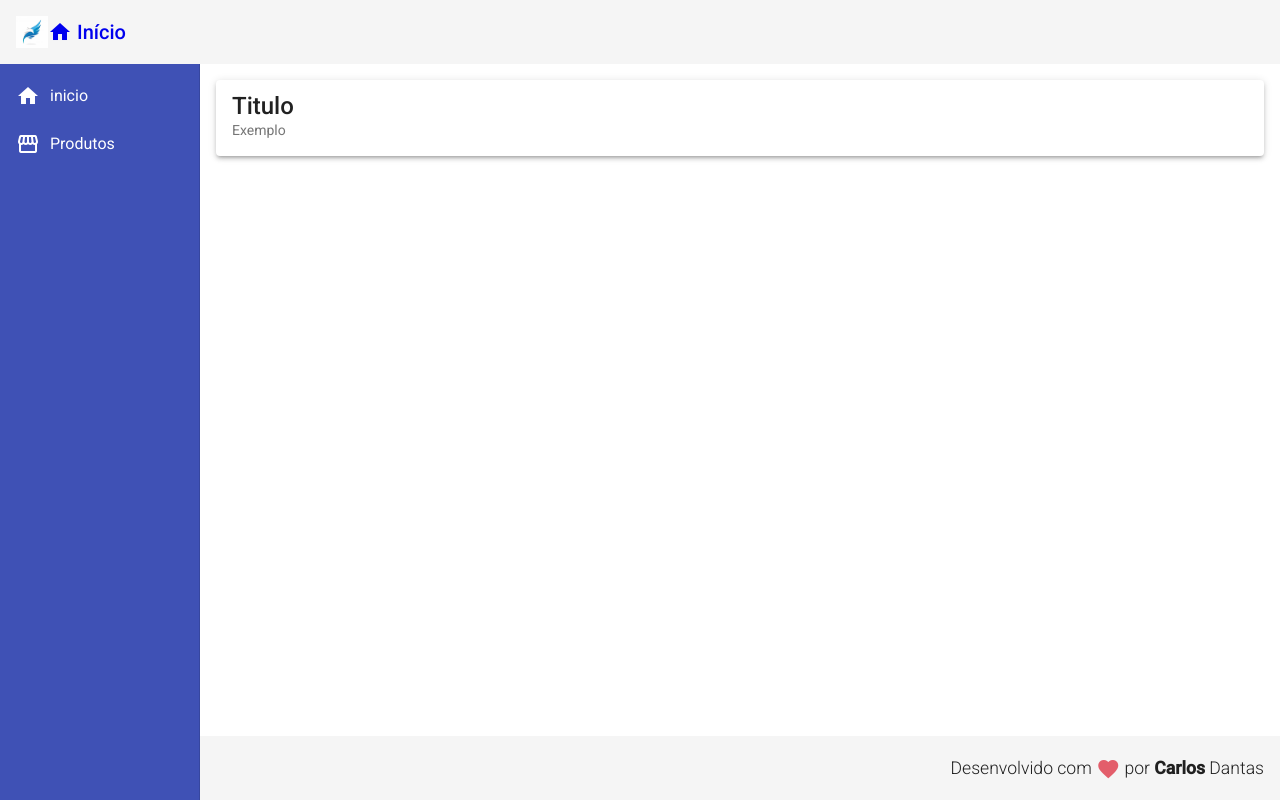
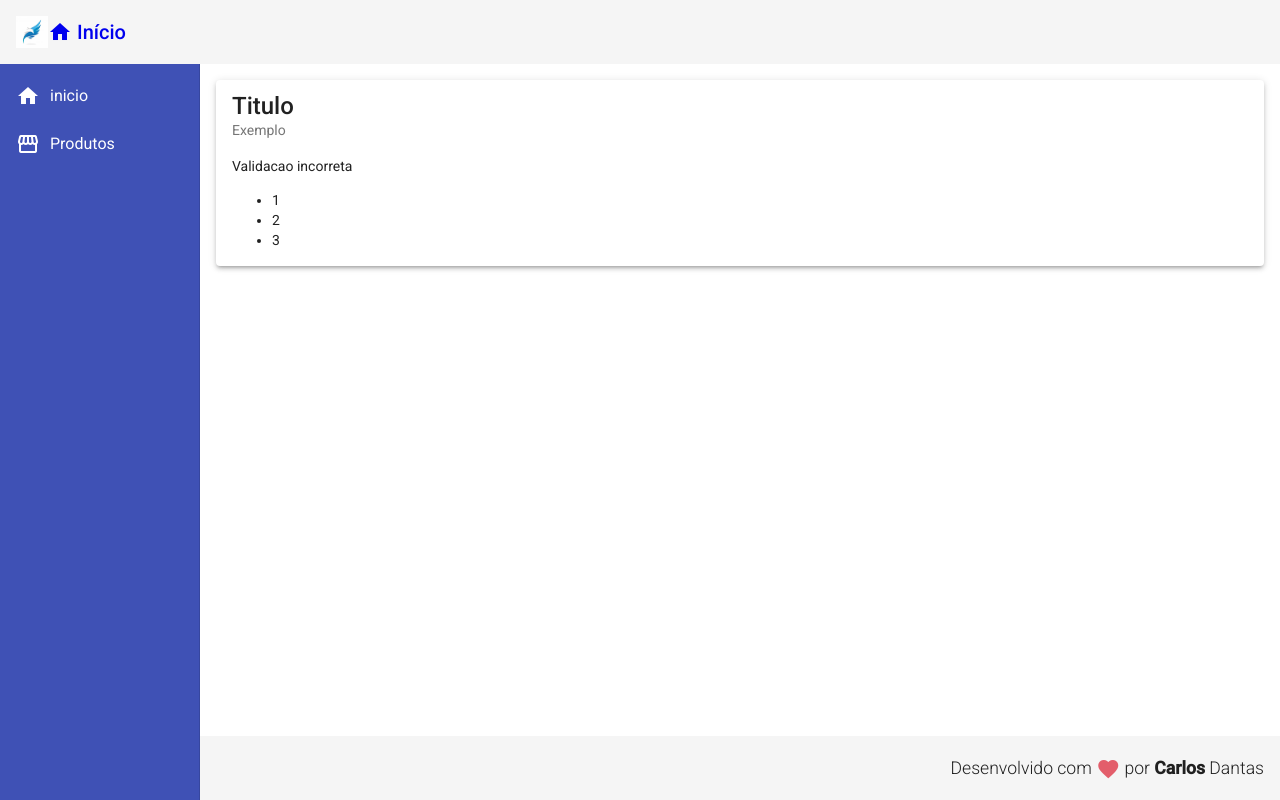
Before and after one commit to Carlosdantas485/Learning_Consume_API_With_Angular, an Angular app: page / in a window 1280 px wide. Built offline with nearby package versions, Linux system fonts and the light colour scheme.

Commit message:
Structural directives

```diff
--- a/src/app/app.module.ts
+++ b/src/app/app.module.ts
@@ -17,6 +17,7 @@ import { MatListModule } from'@angular/material/list';
 import { HomeComponent } from './views/home/home.component';
 import { ProductCrudComponent } from './views/product-crud/product-crud.component';
 import { RedDirective } from './directives/red.directive';
+import { ForDirective } from './directives/for.directive';
 
 
 @NgModule({
@@ -27,7 +28,8 @@ import { RedDirective } from './directives/red.directive';
     NavComponent,
     HomeComponent,
     ProductCrudComponent,
-    RedDirective
+    RedDirective,
+    ForDirective
   ],
   imports: [
     BrowserModule,
--- a/src/app/components/template/footer/footer.component.html
+++ b/src/app/components/template/footer/footer.component.html
@@ -1,6 +1,7 @@
 <mat-toolbar class="footer">
     <span>
         Desenvolvido com
+        <!--  appRed is a attribute directive-->
         <i class="material-icons  v-middle" appRed>
             favorite
         </i>
@@ -12,4 +13,5 @@
             </span>
         </strong>
     </span>
+
 </mat-toolbar>
--- /dev/null
+++ b/src/app/directives/for.directive.ts
@@ -0,0 +1,23 @@
+import { Directive, Input, OnInit, TemplateRef, ViewContainerRef } from '@angular/core';
+
+@Directive({
+  selector: '[myFor]'
+})
+export class ForDirective implements OnInit{
+  @Input("myForEm") numbers: number[] = [];
+
+  constructor(
+    private container: ViewContainerRef,
+    private template: TemplateRef<any>
+
+    ) { }
+
+  ngOnInit(): void {
+
+    for(let number of this.numbers){
+      this.container.createEmbeddedView(this.template , { $implicit : number})
+    }
+    console.log(this.numbers)
+
+  }
+}
--- a/src/app/views/home/home.component.html
+++ b/src/app/views/home/home.component.html
@@ -5,4 +5,19 @@
     <mat-card-subtitle class="subtitle">
         Exemplo
     </mat-card-subtitle>
+
+    <div class="directivTest">
+        <h1 *ngIf="canShow ; else notFound">
+            Validacao correta
+        </h1>
+        <ng-template #notFound>
+            Validacao incorreta
+        </ng-template>
+    </div>
+
+    <ul>
+        <li *myFor="let n em [1,2,3]">
+            {{n}}
+        </li>
+    </ul>
 </mat-card>
--- a/src/app/views/home/home.component.ts
+++ b/src/app/views/home/home.component.ts
@@ -7,6 +7,8 @@ import { Component, OnInit } from '@angular/core';
 })
 export class HomeComponent implements OnInit {
 
+  canShow = false
+
   constructor() { }
 
   ngOnInit(): void {
```
